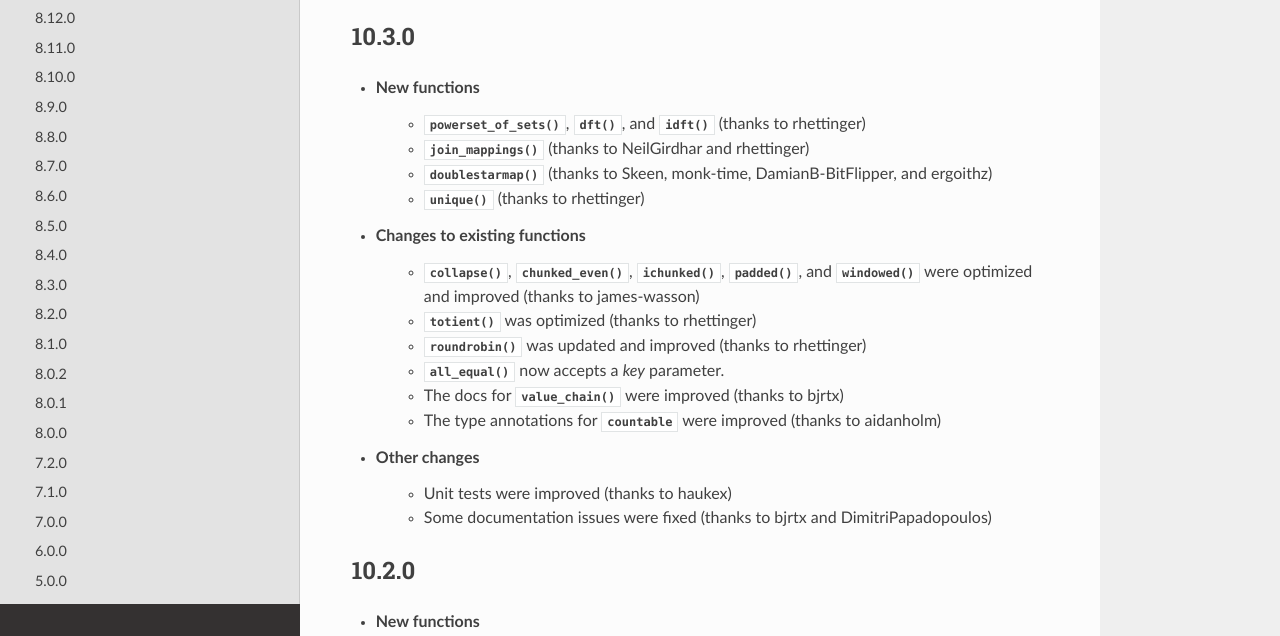
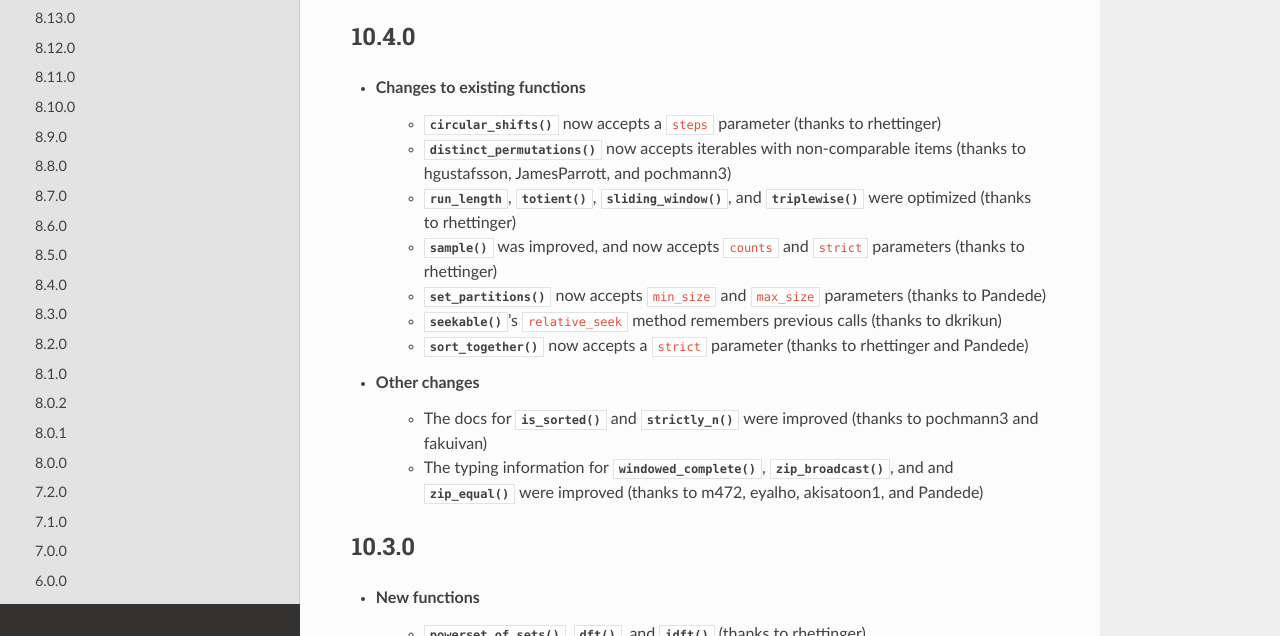
Before and after one commit to more-itertools/more-itertools, a Sphinx documentation site: the page built from docs/versions.rst, in a window 1280 px wide and 900 px high, cut to the strip 264-900 px from the top of the window. Built offline with Sphinx 7.4.7 and the Read the Docs theme 2.0.0, drawn with Linux system fonts in a browser that asks for light colours.

Commit message:
Updates for version 10.4.0

```diff
--- a/docs/versions.rst
+++ b/docs/versions.rst
@@ -4,6 +4,22 @@
 
 .. automodule:: more_itertools
    :noindex:
+
+10.4.0
+------
+
+* Changes to existing functions
+    * :func:`circular_shifts` now accepts a ``steps`` parameter (thanks to rhettinger)
+    * :func:`distinct_permutations` now accepts iterables with non-comparable items (thanks to hgustafsson, JamesParrott, and pochmann3)
+    * :class:`run_length`, :func:`totient`, :func:`sliding_window`, and :func:`triplewise` were optimized (thanks to rhettinger)
+    * :func:`sample` was improved, and now accepts ``counts`` and ``strict`` parameters (thanks to rhettinger)
+    * :func:`set_partitions` now accepts ``min_size`` and ``max_size`` parameters (thanks to Pandede)
+    * :func:`seekable`'s ``relative_seek`` method remembers previous calls (thanks to dkrikun)
+    * :func:`sort_together` now accepts a ``strict`` parameter (thanks to rhettinger and Pandede)
+
+* Other changes
+    * The docs for :func:`is_sorted` and :func:`strictly_n` were improved (thanks to pochmann3 and fakuivan)
+    * The typing information for :func:`windowed_complete`, :func:`zip_broadcast`, and and :func:`zip_equal` were improved (thanks to m472, eyalho, akisatoon1, and Pandede)
 
 10.3.0
 ------
--- a/setup.cfg
+++ b/setup.cfg
@@ -1,5 +1,5 @@
 [bumpversion]
-current_version = 10.3.0
+current_version = 10.4.0
 commit = True
 tag = False
 files = more_itertools/__init__.py
```
